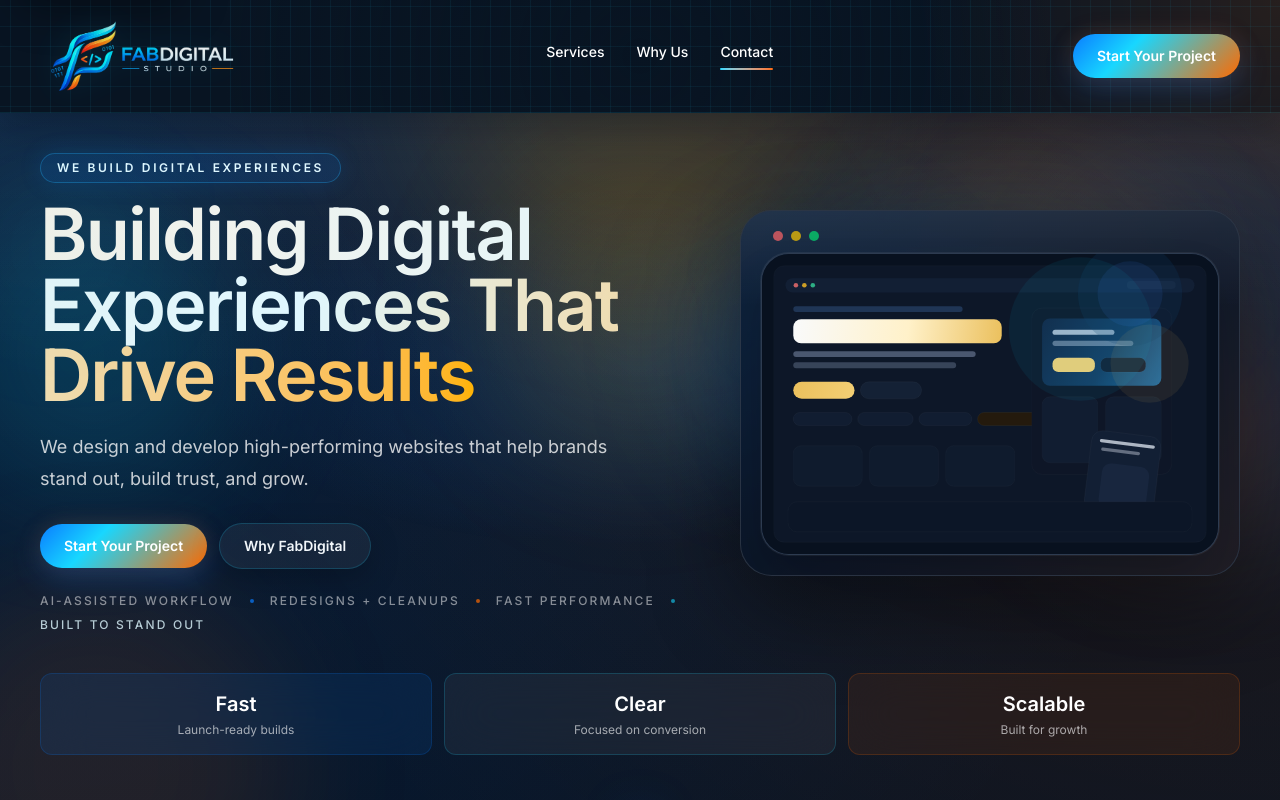
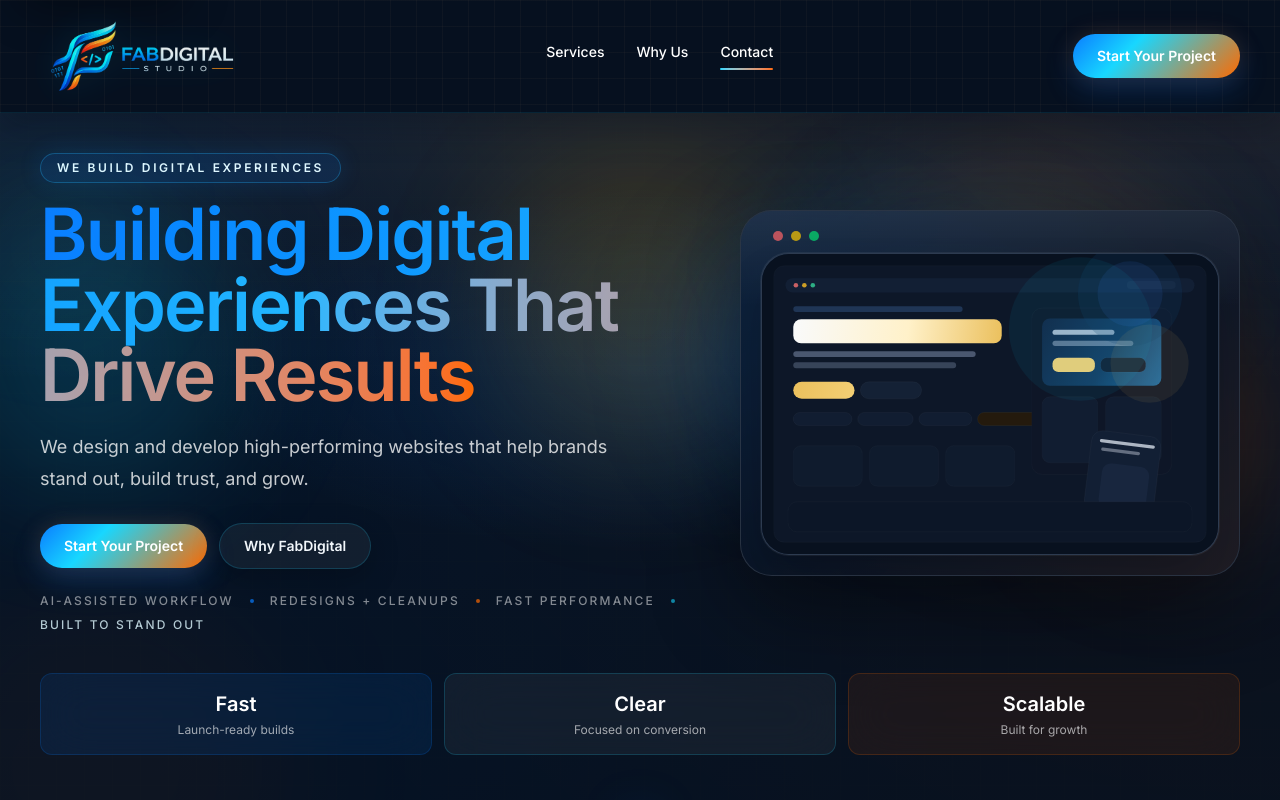
Before and after one commit to fabylv/fabdigitalstudio.com, a React (Vite) app: page / in a window 1280 px wide. Shown: the top 800 px of the page. Built offline with nearby package versions, Linux system fonts and the light colour scheme.

Commit message:
updated colors

```diff
--- a/src/components/sections/Hero.jsx
+++ b/src/components/sections/Hero.jsx
@@ -4,6 +4,8 @@ import Container from '../ui/Container';
 export default function Hero({ content }) {
 	return (
 		<section className="relative overflow-hidden pb-10 pt-8 sm:pb-12 sm:pt-10" id="top">
+			<div className="pointer-events-none absolute inset-0 bg-[linear-gradient(rgba(199,165,107,0.035)_1px,transparent_1px),linear-gradient(90deg,rgba(199,165,107,0.035)_1px,transparent_1px)] bg-size-[28px_28px] opacity-40" />
+ 			<div className="pointer-events-none absolute inset-0 bg-[#06101f]/65" />
 			<div className="pointer-events-none absolute inset-x-0 top-0 h-136 bg-linear-to-b from-white/6 via-transparent to-transparent" />
 			<div className="pointer-events-none absolute inset-x-0 top-0 h-128 bg-radial from-[#0a7cff]/18 via-transparent to-transparent opacity-90" />
 			<div className="pointer-events-none absolute left-[-4%] top-24 h-72 w-72 rounded-full bg-[#18d7ff]/14 blur-3xl" />
@@ -13,6 +15,7 @@ export default function Hero({ content }) {
 
 			<Container>
 				<div className="grid w-full items-center gap-10 lg:grid-cols-[minmax(0,1.12fr)_minmax(420px,0.88fr)] lg:gap-12 xl:gap-16">
+
 					<div className="relative text-center lg:text-left">
 						<div className="pointer-events-none absolute -left-8 top-10 hidden h-28 w-28 rounded-full bg-[#18d7ff]/10 blur-3xl lg:block" />
 						<span className="mb-4 inline-flex rounded-full border border-[#22b6ff]/30 bg-[#0a7cff]/12 px-4 py-1.5 text-[11px] font-semibold uppercase tracking-[0.22em] text-[#dff7ff] shadow-[0_0_24px_rgba(10,124,255,0.14)] sm:text-xs">
@@ -20,7 +23,7 @@ export default function Hero({ content }) {
 						</span>
 
 						<h1 className="max-w-4xl text-3xl font-semibold tracking-tight text-white sm:text-[2.85rem] md:text-[3.2rem] lg:text-6xl lg:leading-[0.98] xl:text-7xl">
-							<span className="bg-linear-to-r from-[#f5f1e8] via-[#dff7ff] to-[#ffb300] bg-clip-text text-transparent">
+							<span className="bg-linear-to-r from-[#0a7cff] via-[#22b6ff] to-[#ff6a00] bg-clip-text text-transparent">
 								{content.title}
 							</span>
 						</h1>
--- a/src/index.css
+++ b/src/index.css
@@ -124,16 +124,13 @@ img {
 	@apply inline-flex items-center gap-2 rounded-full border border-[#18d7ff]/20 bg-[#0a7cff]/10 px-2.5 py-1.5 text-xs font-medium text-[#dff7ff] shadow-[0_12px_30px_rgba(10,124,255,0.12)] backdrop-blur sm:px-3 sm:py-2 sm:text-sm;
 }
 .logo-pattern-bg {
-  background-color: #081422;
+  background-color: #06101f;
 
   background-image:
-	linear-gradient(rgba(24, 215, 255, 0.06) 1px, transparent 1px),
-	linear-gradient(90deg, rgba(24, 215, 255, 0.06) 1px, transparent 1px),
-	radial-gradient(circle at top right, rgba(255, 106, 0, 0.12), transparent 28%),
-	radial-gradient(circle at center, rgba(8, 20, 34, 0.6), transparent 65%);
+    linear-gradient(rgba(199,165,107,0.045) 1px, transparent 1px),
+    linear-gradient(90deg, rgba(199,165,107,0.045) 1px, transparent 1px);
 
-	background-size: 20px 20px, 20px 20px, auto, auto;
-  background-position: center;
+  background-size: 26px 26px;
 }
 
 
```
